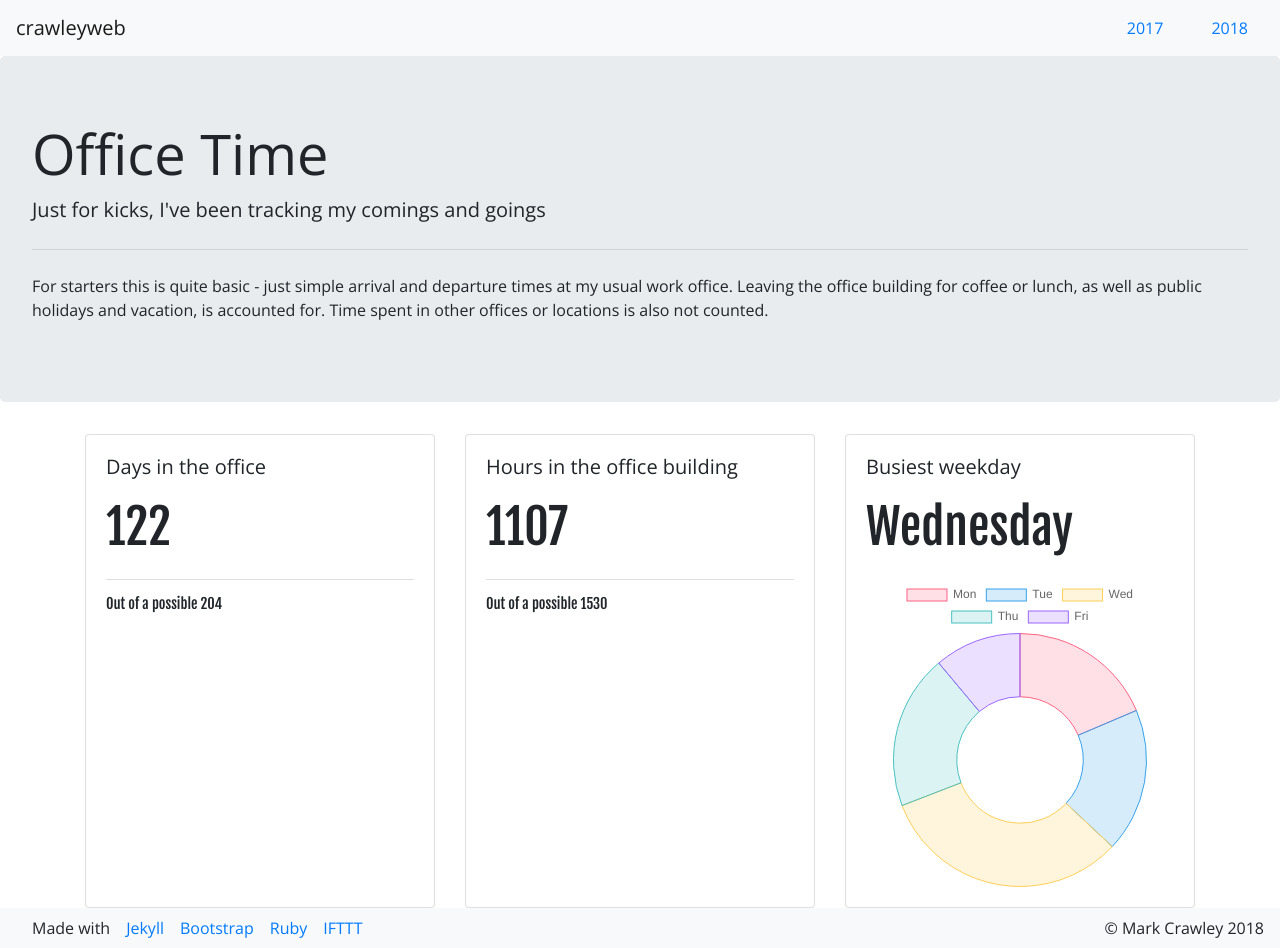
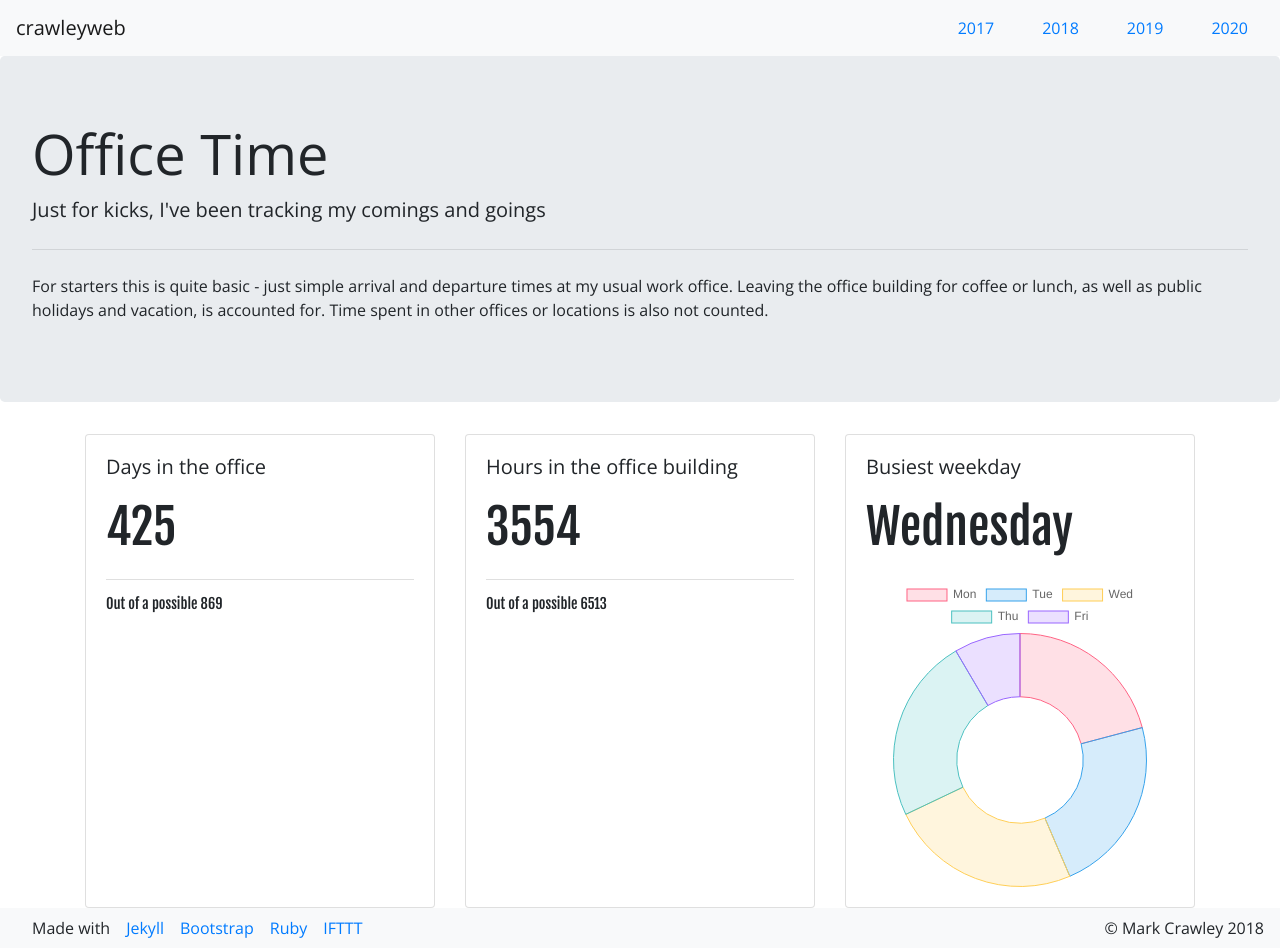
Before and after one commit to crawlem/office-time, a Jekyll site: the page built from index.md, in a window 1280 px wide. Built offline with Jekyll 4.4.1, drawn with Linux system fonts in a browser that asks for light colours; nearby versions of some CDN libraries.

Commit message:
Updates for 2020

```diff
--- a/_config.yml
+++ b/_config.yml
@@ -43,6 +43,16 @@ exclude:
   - parse.rb
 
 collections:
+  c2020:
+    year: 2020
+    output: true
+    permalink: /2020/:title
+
+  c2019:
+    year: 2019
+    output: true
+    permalink: /2019/:title
+
   c2018:
     year: 2018
     output: true
--- a/_layouts/default.html
+++ b/_layouts/default.html
@@ -8,7 +8,7 @@
 
 	<meta name=viewport content="width=device-width, initial-scale=1.0, user-scalable=no">
 
-	<link rel="stylesheet" href="https://maxcdn.bootstrapcdn.com/bootstrap/4.0.0/css/bootstrap.min.css" integrity="sha384-Gn5384xqQ1aoWXA+058RXPxPg6fy4IWvTNh0E263XmFcJlSAwiGgFAW/dAiS6JXm" crossorigin="anonymous">
+	<link rel="stylesheet" href="https://stackpath.bootstrapcdn.com/bootstrap/4.5.2/css/bootstrap.min.css" integrity="sha384-JcKb8q3iqJ61gNV9KGb8thSsNjpSL0n8PARn9HuZOnIxN0hoP+VmmDGMN5t9UJ0Z" crossorigin="anonymous">
 	<link href="https://fonts.googleapis.com/css?family=Fjalla+One|Open+Sans" rel="stylesheet">
 	<style>
 		body {
--- a/index.md
+++ b/index.md
@@ -3,16 +3,16 @@ layout: default
 title:
 year:
 month:
-daysInOffice: 122
-possibleDays: 204
-hoursInOffice: 1107
-possibleHours: 1530
+daysInOffice: 425
+possibleDays: 869
+hoursInOffice: 3554
+possibleHours: 6513
 busiestDay: Wednesday
-hoursMon: 206
-hoursTue: 204
-hoursWed: 356
-hoursThu: 219
-hoursFri: 123
+hoursMon: 740
+hoursTue: 804
+hoursWed: 864
+hoursThu: 837
+hoursFri: 300
 longestDay: 11 hours
 averageDay: 7 hours
 ---
```
Also changed, not shown: _c2018/4.md (+8 -8 lines), _c2018/index.md (+9 -9 lines), parse.rb (+6 -1 lines), Gemfile.lock, README.md.
